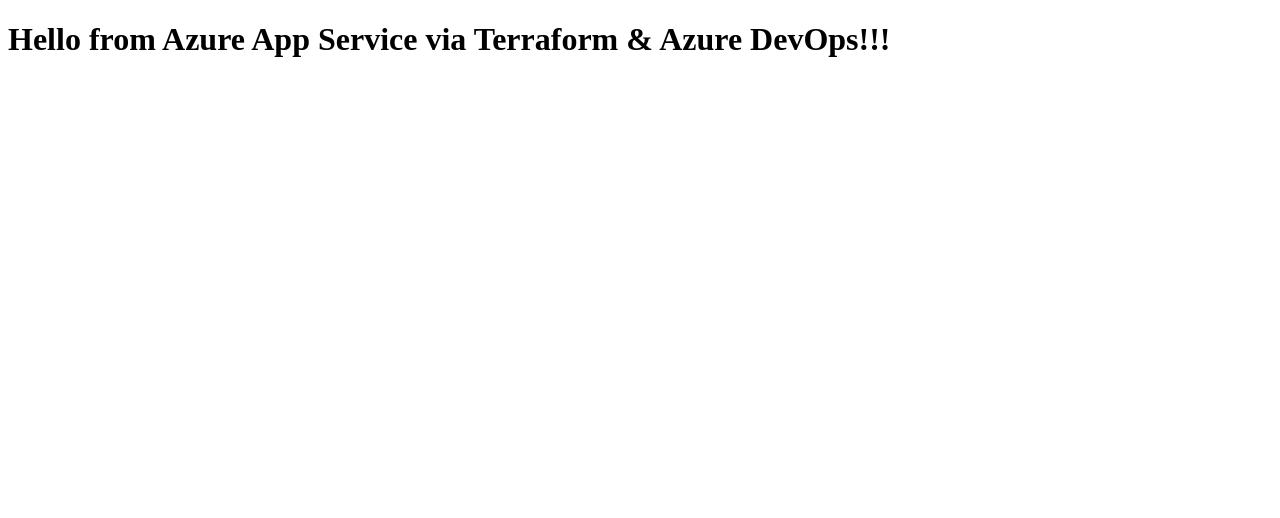
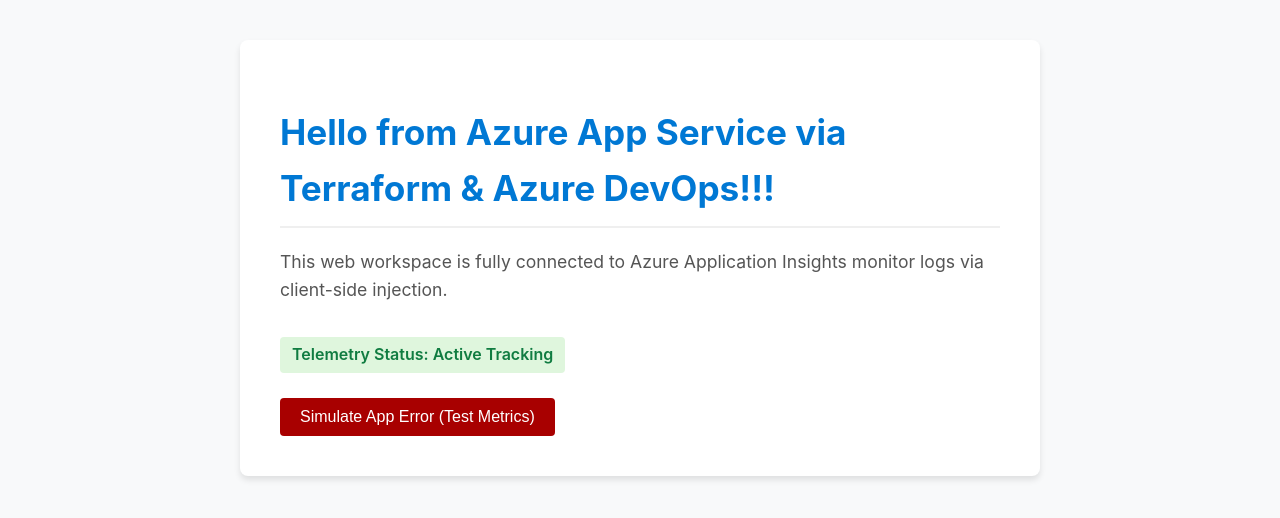
Before and after one commit to tejaravutla287/POC-17, a plain HTML site: page src/index.html in a window 1280 px wide. Drawn offline with Linux system fonts and the light colour scheme.

Commit message:
Update index.html

```diff
--- a/src/index.html
+++ b/src/index.html
@@ -1,29 +1,111 @@
 <!DOCTYPE html>
-<html>
+<html lang="en">
 <head>
     <meta charset="UTF-8">
-    <title>Azure DevOps POC</title>
+    <meta name="viewport" content="width=device-width, initial-scale=1.0">
+    <title>Unified DevOps Dashboard POC</title>
+    <style>
+        body {
+            font-family: -apple-system, BlinkMacSystemFont, "Segoe UI", Roboto, Helvetica, Arial, sans-serif;
+            line-height: 1.6;
+            color: #333;
+            max-width: 800px;
+            margin: 40px auto;
+            padding: 0 20px;
+            background-color: #f8f9fa;
+        }
+        .container {
+            background-color: #ffffff;
+            padding: 40px;
+            border-radius: 8px;
+            box-shadow: 0 4px 6px rgba(0, 0, 0, 0.1);
+        }
+        h1 {
+            color: #0078d4;
+            font-size: 2.2rem;
+            margin-bottom: 20px;
+            border-bottom: 2px solid #efefef;
+            padding-bottom: 10px;
+        }
+        p {
+            font-size: 1.1rem;
+            color: #555;
+        }
+        .status-badge {
+            display: inline-block;
+            background-color: #dff6dd;
+            color: #107c41;
+            padding: 5px 12px;
+            border-radius: 4px;
+            font-weight: 600;
+            margin-top: 15px;
+        }
+        .btn-error {
+            background-color: #a80000;
+            color: white;
+            border: none;
+            padding: 10px 20px;
+            font-size: 1rem;
+            border-radius: 4px;
+            cursor: pointer;
+            margin-top: 25px;
+            transition: background-color 0.2s;
+        }
+        .btn-error:hover {
+            background-color: #e81123;
+        }
+    </style>
 
-    <!-- 1. Load the official Application Insights Script -->
+    <!-- 1. Official Microsoft Application Insights SDK Loader Script -->
     <script src="https://azure.com" async></script>
 
-    <!-- 2. Initialize with your Connection String -->
+    <!-- 2. SDK Initialization Setup -->
     <script>
         window.addEventListener('load', function() {
             if (window.appInsights) {
+                // Initialize Connection
                 appInsights.init({
-                    connectionString: "InstrumentationKey=689c7751-4386-4a5f-8838-b691841bc416;IngestionEndpoint=https://eastus-8.in.applicationinsights.azure.com/;LiveEndpoint=https://eastus.livediagnostics.monitor.azure.com/;ApplicationId=00b3eb92-abe7-4ac0-bfb1-0bbdb63a411f"
+                    connectionString: "InstrumentationKey=689c7751-4386-4a5f-8838-b691841bc416;IngestionEndpoint=https://azure.com",
+                    samplingPercentage: 100 // Enforce zero data throttling for the trial workspace
                 });
-                // Send the page view event immediately
+
+                // Track Page Load Metric Immediately
                 appInsights.trackPage();
-                console.log("Application Insights connected!");
+                console.log("===> Application Insights connected successfully!");
             } else {
-                console.error("Application Insights failed to load from CDN.");
+                console.error("===> Error: Application Insights script failed to load from CDN.");
             }
         });
+
+        // Custom function to generate errors for your Error Rate tile
+        function triggerSampleError() {
+            try {
+                console.log("Attempting to run a broken telemetry action...");
+                // Intentional reference error to simulate application exceptions
+                runMissingDevOpsMethod();
+            } catch (error) {
+                if (window.appInsights) {
+                    appInsights.trackException({ exception: error });
+                    alert("Sample error telemetry sent to Azure dashboard tracking pipeline!");
+                }
+            }
+        }
     </script>
 </head>
 <body>
-    <h1>Hello from Azure App Service via Terraform & Azure DevOps!!!</h1>
+    <div class="container">
+        <h1>Hello from Azure App Service via Terraform & Azure DevOps!!!</h1>
+        <p>This web workspace is fully connected to Azure Application Insights monitor logs via client-side injection.</p>
+
+        <div class="status-badge">
+            Telemetry Status: Active Tracking
+        </div>
+
+        <br />
+        <!-- Clicking this button provides metrics data rows for your Error Rate chart tile -->
+        <button class="btn-error" onclick="triggerSampleError()">
+            Simulate App Error (Test Metrics)
+        </button>
+    </div>
 </body>
 </html>
```
